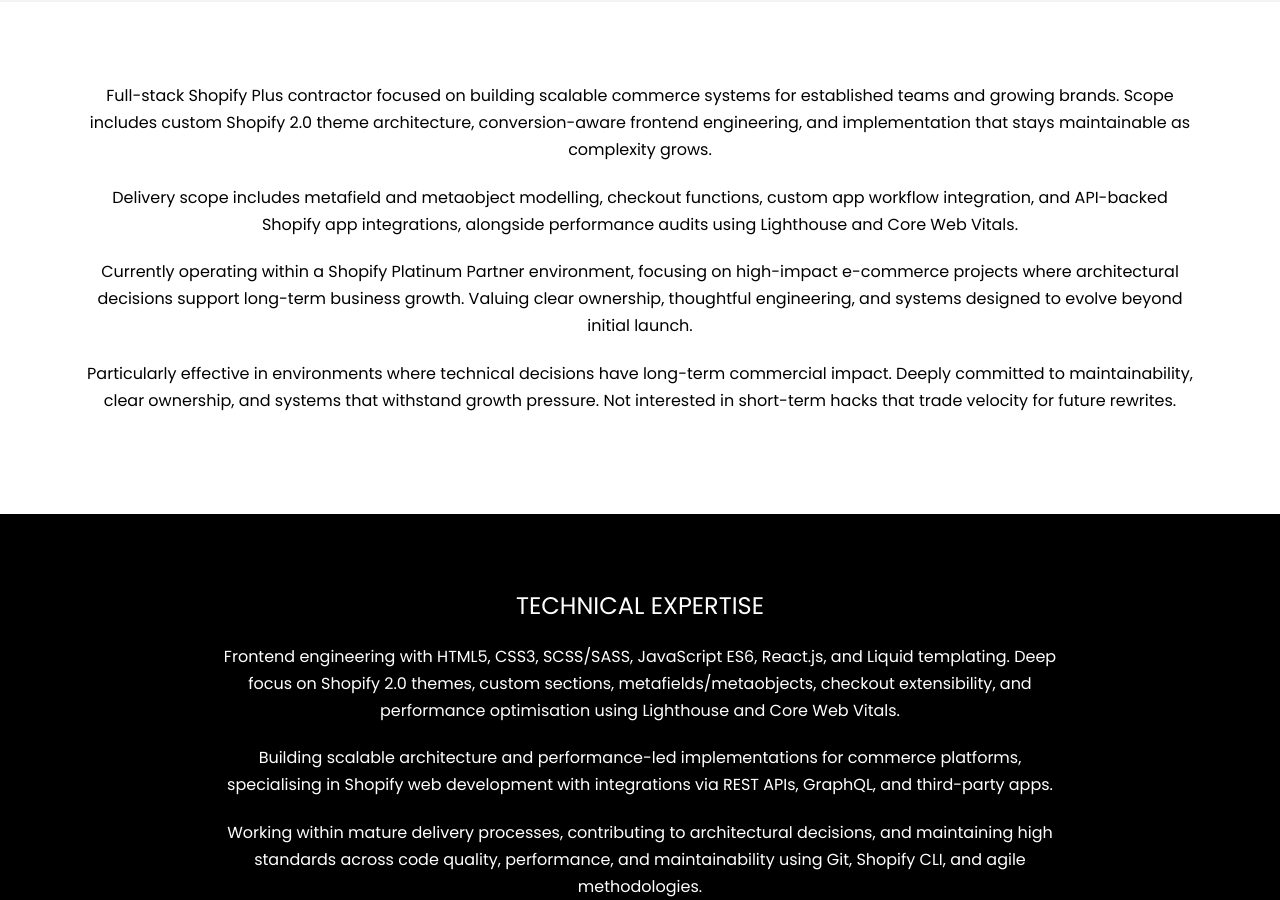
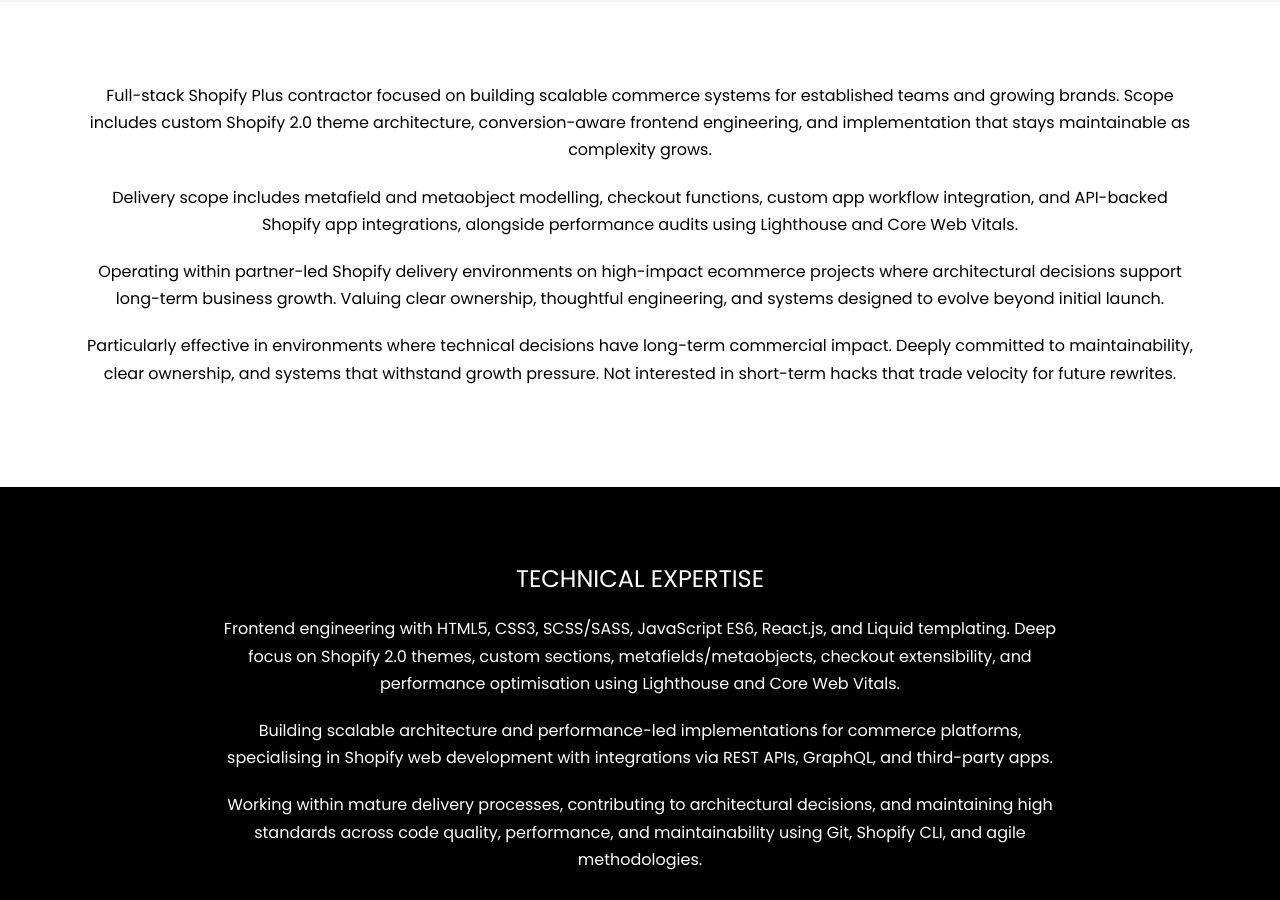
Before and after one commit to DanielleChantee/daniellechantee.github.io, a Jekyll site: the page built from about.html, in a window 1280 px wide and 900 px high, scrolled down 473 px. Built offline with Jekyll 4.4.1, drawn with Linux system fonts in a browser that asks for light colours; grey boxes are pictures that could not be loaded.

```diff
--- a/about.html
+++ b/about.html
@@ -29,11 +29,10 @@ type: profile
       Vitals.
     </p>
     <p>
-      Currently operating within a Shopify Platinum Partner environment,
-      focusing on high-impact e-commerce projects where architectural
-      decisions support long-term business growth. Valuing clear ownership,
-      thoughtful engineering, and systems designed to evolve beyond initial
-      launch.
+      Operating within partner-led Shopify delivery environments on high-impact
+      ecommerce projects where architectural decisions support long-term
+      business growth. Valuing clear ownership, thoughtful engineering, and
+      systems designed to evolve beyond initial launch.
     </p>
     <p>
       Particularly effective in environments where technical decisions have
--- a/index.html
+++ b/index.html
@@ -30,10 +30,6 @@ type: website
           "https://www.linkedin.com/in/danielleadeyemo/",
           "https://github.com/DanielleChantee"
         ],
-        "worksFor": {
-          "@type": "Organisation",
-          "name": "Shopify Platinum Partner"
-        },
         "knowsAbout": [
           "Scalable System Architecture",
           "Shopify Plus Development",
```
Also changed, not shown: contact.html (+60 -6 lines), work.html (+12 -2 lines).
